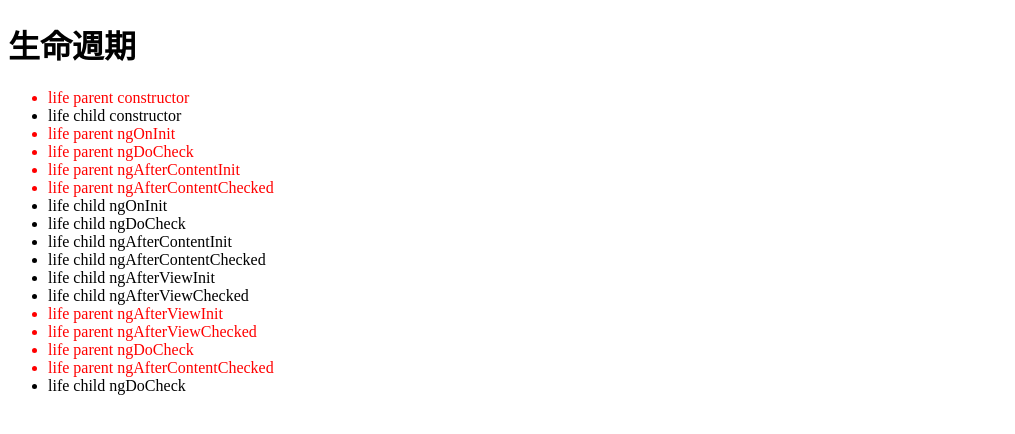
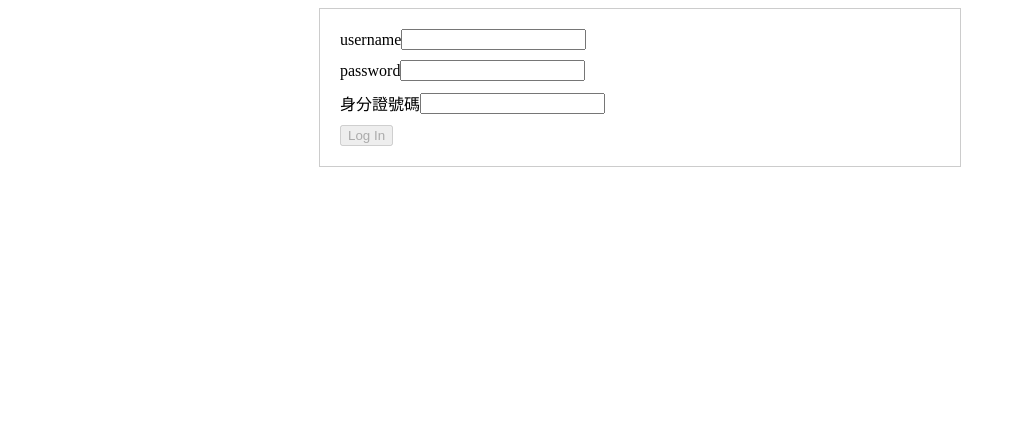
Before and after one commit to rojochen/ng4-deep-practice, an Angular app in the folder deep-app/: page / in a window 1280 px wide. Shown: the top 434 px of the page, without its empty margins (0-1015 px from the left). Built offline with nearby package versions, Linux system fonts and the light colour scheme.

Commit message:
身份份驗證

```diff
--- a/deep-app/src/app/app.component.html
+++ b/deep-app/src/app/app.component.html
@@ -1,5 +1,5 @@
 <!-- component -->
-<app-life-parent></app-life-parent>
+<!-- <app-life-parent></app-life-parent> -->
 <!-- <app-input-parent></app-input-parent> -->
 <!-- <app-output-parent></app-output-parent> -->
 <!-- <app-parent>
@@ -16,4 +16,4 @@
 <!-- <app-exe-pagination></app-exe-pagination> -->
 
 <!-- form -->
-<!-- <app-check-tw-id></app-check-tw-id> -->
+<app-check-tw-id></app-check-tw-id>
--- a/deep-app/src/app/form/check-tw-id/check-tw-id.component.html
+++ b/deep-app/src/app/form/check-tw-id/check-tw-id.component.html
@@ -2,31 +2,31 @@
   <!-- user name -->
   <div>
     <label for="username">username</label>
-    <input type="text" name="username" id="username" [formControl]="username" [ngClass]="{ 'has-error': !username.valid && username.touched}">
-    <div [hidden]="username.valid || username.untouched">
+    <input type="text" name="username" id="username" formControlName="username" [ngClass]="{ 'has-error': !loginForm.get('username').valid && loginForm.get('username').touched}">
+    <div [hidden]="loginForm.get('username').valid || loginForm.get('username').untouched">
       <div>使用者名稱有以下問題：</div>
-      <div [hidden]="!username.hasError('minlength')">不能少於五個字元</div>
-      <div [hidden]="!username.hasError('required')">user name 必填</div>
+      <div [hidden]="!loginForm.get('username').hasError('minlength')">不能少於五個字元</div>
+      <div [hidden]="!loginForm.get('username').hasError('required')">user name 必填</div>
     </div>
   </div>
   <!-- password -->
   <div>
     <label for="password">password</label>
-    <input type="password" name="password" id="password" [formControl]="password" [ngClass]="{ 'has-error': !password.valid && password.touched}">
-    <div [hidden]="password.valid || password.untouched">
+    <input type="password" name="password" id="password" formControlName="password" [ngClass]="{ 'has-error': !loginForm.get('password').valid && loginForm.get('password').touched}">
+    <div [hidden]="loginForm.get('password').valid || loginForm.get('password').untouched">
       <div>密碼有以下問題：</div>
-      <div [hidden]="!password.hasError('required')">password 必填</div>
-      <div [hidden]="!password.hasError('needsExclamation')">你的密碼必須要有一個驚嘆號</div>
+      <div [hidden]="!loginForm.get('password').hasError('required')">password 必填</div>
+      <div [hidden]="!loginForm.get('password').hasError('needsExclamation')">你的密碼必須要有一個驚嘆號</div>
     </div>
   </div>
   <!-- identity -->
   <div>
     <label for="identity">身分證號碼</label>
-    <input type="identity" name="identity" id="identity" [formControl]="identity" [ngClass]="{ 'has-error': !identity.valid && identity.touched}">
-    <div [hidden]="identity.valid || identity.untouched">
+    <input type="identity" name="identity" id="identity" formControlName="identity" [ngClass]="{ 'has-error': !loginForm.get('identity').valid && loginForm.get('identity').touched}">
+    <div [hidden]="loginForm.get('identity').valid || loginForm.get('identity').untouched">
       <div>身分證有以下問題：</div>
-      <div [hidden]="!identity.hasError('required')">身分證 必填</div>
-      <div [hidden]="!identity.hasError('needsIdExclamation')">身分證 格式錯誤</div>
+      <div [hidden]="!loginForm.get('identity').hasError('required')">身分證 必填</div>
+      <div [hidden]="!loginForm.get('identity').hasError('needsIdExclamation')">身分證 格式錯誤</div>
     </div>
   </div>
   <button type="submit" [disabled]="!loginForm.valid">Log In</button>
--- a/deep-app/src/app/form/check-tw-id/check-tw-id.component.ts
+++ b/deep-app/src/app/form/check-tw-id/check-tw-id.component.ts
@@ -19,30 +19,21 @@ import { hasExclamationMark, CheckTaiwanID } from '../validation';
 })
 export class CheckTwIdComponent implements OnInit {
   loginForm: FormGroup;
-  username: FormControl;
-  password: FormControl;
-  identity: FormControl;
   constructor(builder: FormBuilder) {
-    // user name驗證
-    this.username = new FormControl('', [
-      Validators.required, // 為必填
-      Validators.minLength(5) //最短長度為5
-    ]);
-    // password 驗證
-    this.password = new FormControl('', [
-      Validators.required, //為必填
-      hasExclamationMark // 自定義的驗證
-    ]);
-    // 身分證字號驗證
-    this.identity = new FormControl('', [
-      Validators.required, // 為必填
-      CheckTaiwanID //自定義的驗證
-    ]);
     // loginForm group
     this.loginForm = builder.group({
-      username: this.username,
-      password: this.password,
-      identity: this.identity
+      username: new FormControl('', [
+        Validators.required, // 為必填
+        Validators.minLength(5) //最短長度為5
+      ]),
+      password: new FormControl('', [
+        Validators.required, //為必填
+        hasExclamationMark // 自定義的驗證
+      ]),
+      identity: new FormControl('', [
+        Validators.required, // 為必填
+        CheckTaiwanID //自定義的驗證
+      ])
     });
     // 用來觀察表格元素的變化
     this.loginForm.valueChanges.subscribe((form: any) => {
```
